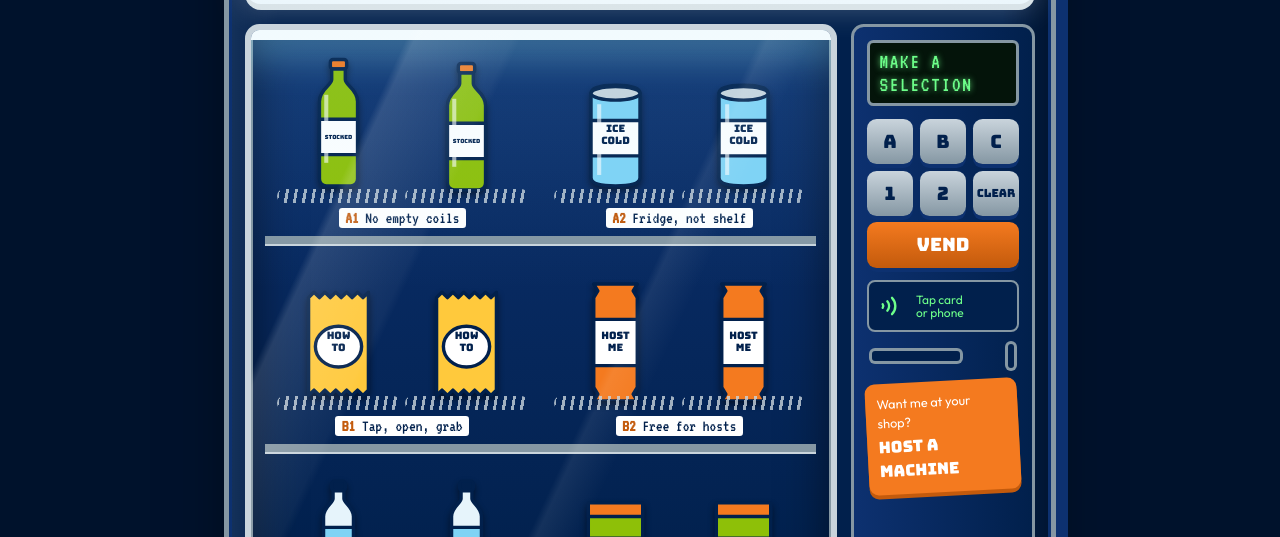
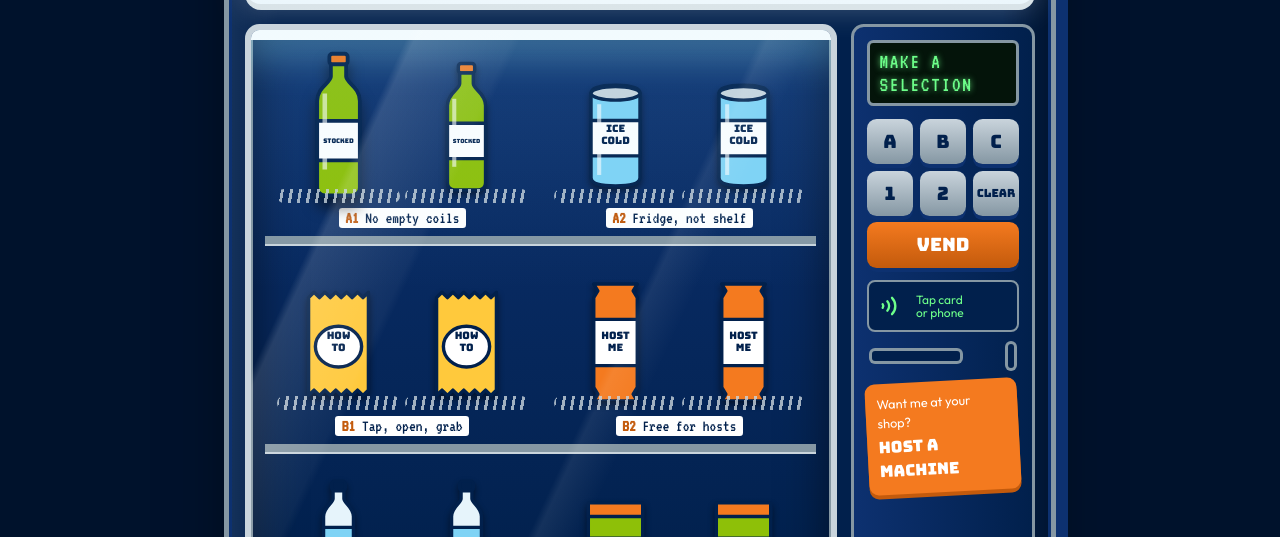
Before and after one commit to pixel-and-tally/oogum-vending, an Astro site: page / in a window 1280 px wide. In both pictures the pointer is over the element 338 px from the left and 388 px from the top of the page. Shown: the part 263-800 px from the top of the page. Built offline with nearby package versions, Linux system fonts and the light colour scheme; Astro itself is replaced by a stand-in of ours.

Commit message:
Hovering an item spins its coil and brings it forward to the glass
Co-Authored-By: Claude Opus 5.5 <noreply@anthropic.com>
Claude-Session: https://claude.ai/code/session_01YP9Qx2L4zqubBcCXNPGk6d

```diff
--- a/src/components/Machine.astro
+++ b/src/components/Machine.astro
@@ -224,9 +224,15 @@ const cols = [...new Set(slots.map((s) => s.code.slice(1)))];
     padding-top: 0.3rem;
     outline-offset: 2px;
   }
+  /* Hover: the coil starts turning and the front item rides forward toward the glass. */
   .slot:hover .item:first-child,
   .slot:focus-visible .item:first-child {
-    transform: translateY(-4px);
+    transform: translateY(6px) scale(1.12);
+    filter: drop-shadow(0 10px 6px rgb(0 0 0 / 0.5));
+  }
+  .slot:hover .coil:first-child,
+  .slot:focus-visible .coil:first-child {
+    animation: coil 0.9s linear infinite;
   }
   .slot[aria-current="true"] {
     background: rgb(255 201 60 / 0.15);
@@ -241,7 +247,8 @@ const cols = [...new Set(slots.map((s) => s.code.slice(1)))];
   .item {
     width: 46%;
     height: 100%;
-    transition: transform 150ms;
+    transform-origin: 50% 100%;
+    transition: transform 350ms cubic-bezier(0.3, 1.4, 0.5, 1), filter 350ms;
     filter: drop-shadow(0 4px 3px rgb(0 0 0 / 0.45));
   }
   .coils {
@@ -516,6 +523,8 @@ const cols = [...new Set(slots.map((s) => s.code.slice(1)))];
   }
 
   @media (prefers-reduced-motion: reduce) {
+    .slot:hover .coil:first-child,
+    .slot:focus-visible .coil:first-child,
     .coil.turning,
     .bin.ready .flap,
     .unwrap[open] {
```
